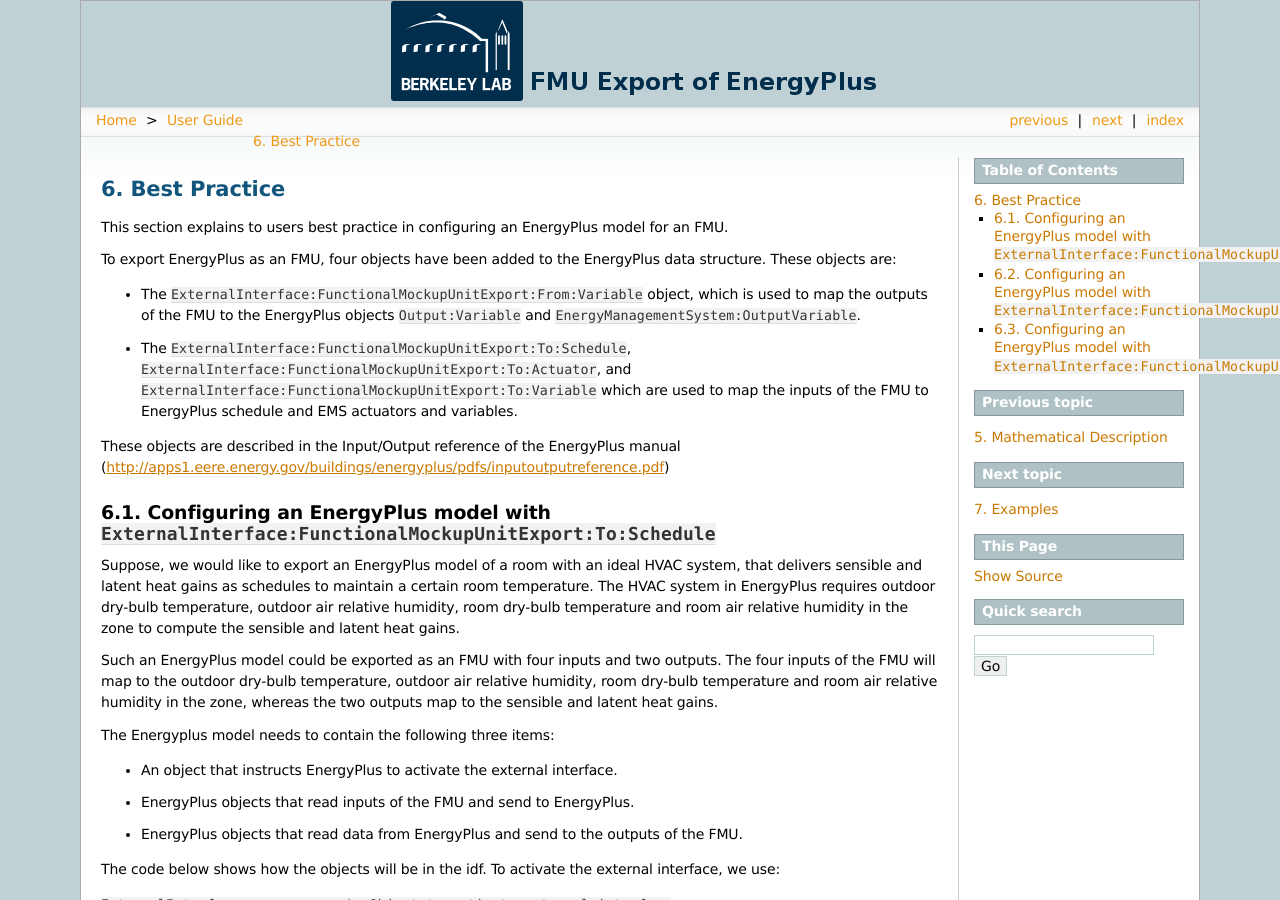
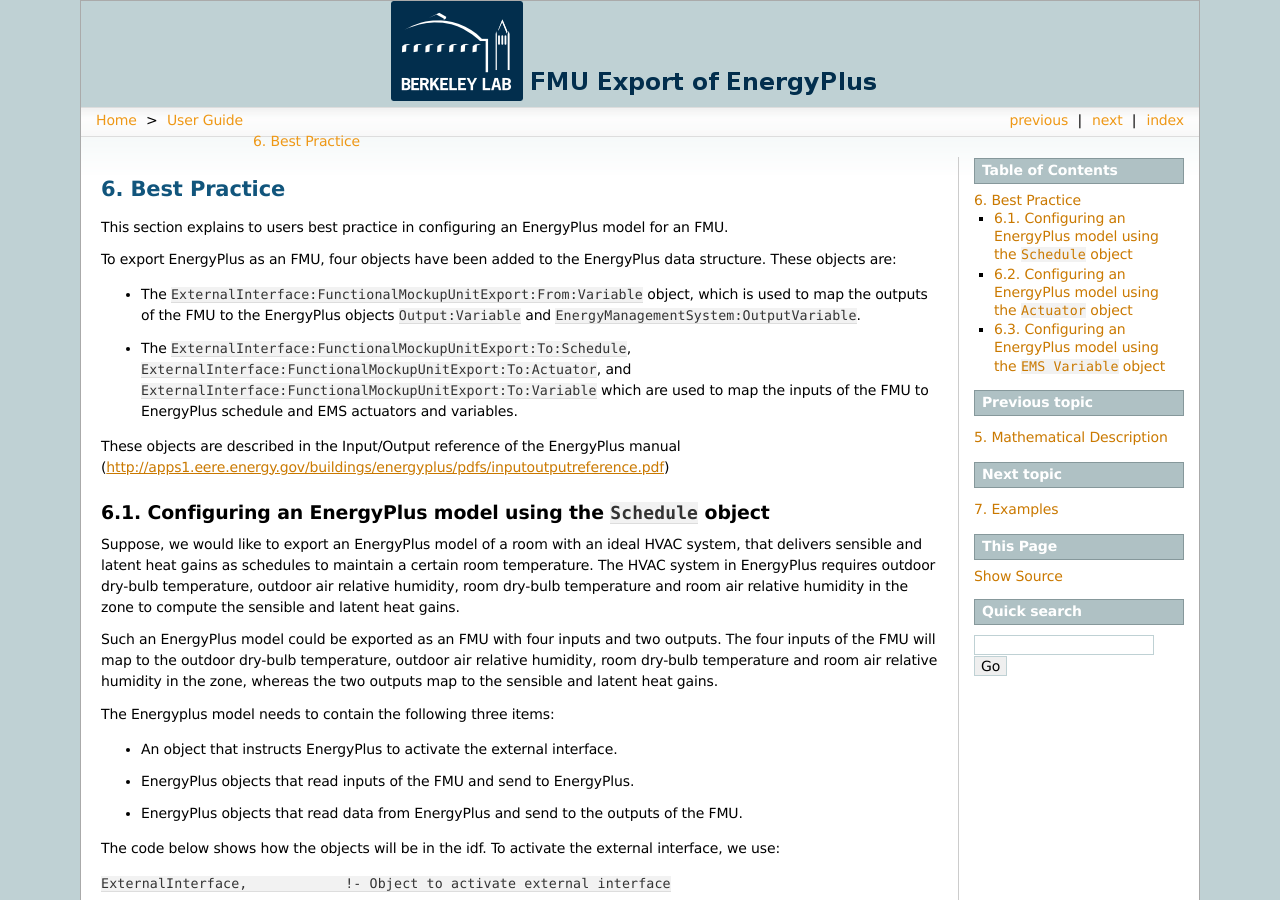
Before and after one commit to lbl-srg/EnergyPlusToFMU, a Sphinx documentation site: the page built from Documentation/userGuide/source/bestPractice.rst, in a window 1280 px wide and 900 px high. Built offline with Sphinx 7.4.7, drawn with Linux system fonts in a browser that asks for light colours; pages that are not in the unit, such as notebooks, are missing from menus; some of the changed text lies outside the part shown.

Commit message:
Updated bestPractice.rst for better display of titles

```diff
--- a/Documentation/userGuide/source/bestPractice.rst
+++ b/Documentation/userGuide/source/bestPractice.rst
@@ -25,8 +25,8 @@
 (http://apps1.eere.energy.gov/buildings/energyplus/pdfs/inputoutputreference.pdf)
 
 
-Configuring an EnergyPlus model with ``ExternalInterface:FunctionalMockupUnitExport:To:Schedule``
--------------------------------------------------------------------------------------------------
+Configuring an EnergyPlus model using the ``Schedule`` object
+-------------------------------------------------------------
 
 Suppose, we would like to export an EnergyPlus model of a room with
 an ideal HVAC system, that delivers sensible and latent heat gains as schedules
@@ -117,8 +117,8 @@
  | ``0;                       !- Initial Value``
 
 
-Configuring an EnergyPlus model with ``ExternalInterface:FunctionalMockupUnitExport:To:Actuator``
--------------------------------------------------------------------------------------------------
+Configuring an EnergyPlus model using the ``Actuator`` object
+-------------------------------------------------------------
 
 Suppose, we would like to export an EnergyPlus model of a room with a window
 model which has a shading controller which actuates a blind as function of
@@ -174,8 +174,8 @@
  | ``6;                                   !- Initial Value``
 
 
-Configuring an EnergyPlus model with ``ExternalInterface:FunctionalMockupUnitExport:To:Variable``
--------------------------------------------------------------------------------------------------
+Configuring an EnergyPlus model using the ``EMS Variable`` object
+-----------------------------------------------------------------
 
 This configuration is almost the same as in the previous example with the only
 difference being that the shading actuation signal will be mapped to an EMS variable
```
